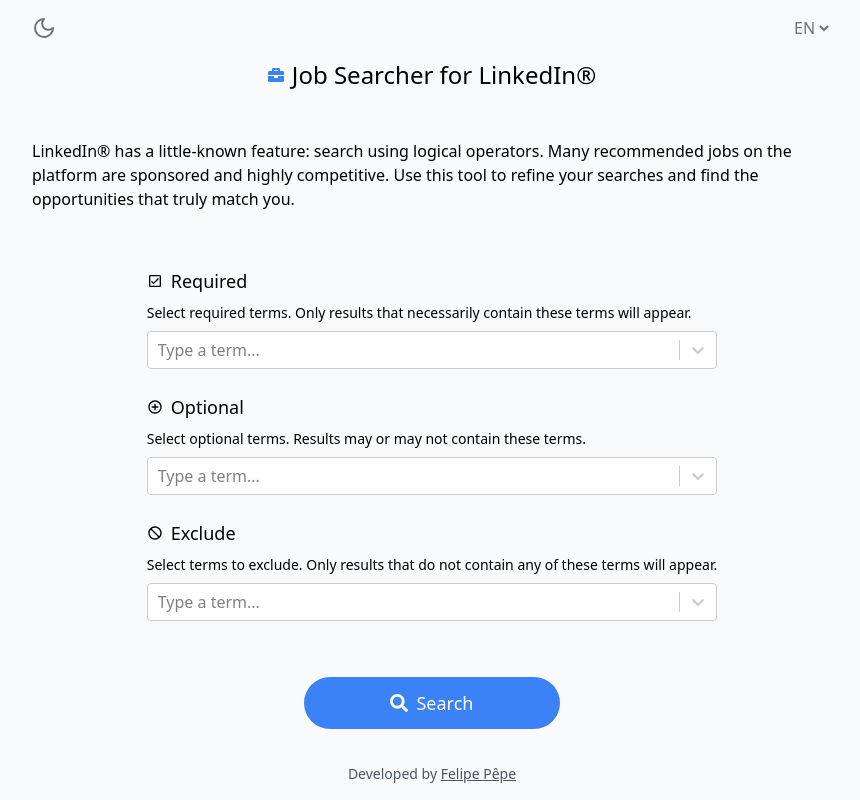
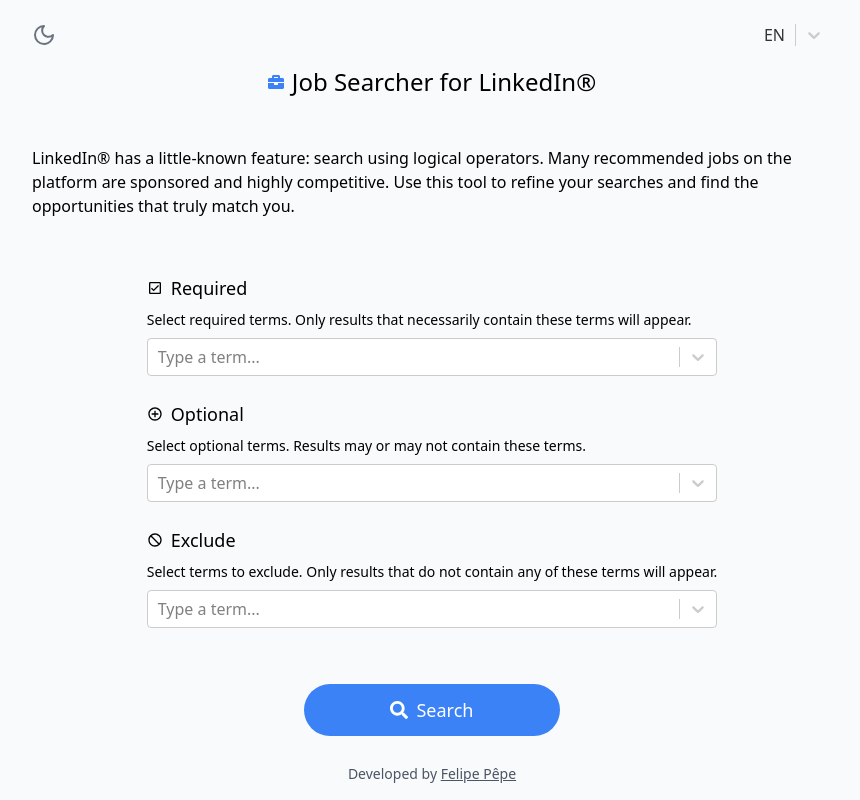
Before and after one commit to lipe-pepe/linkedin-search, a Next.js app: page /en in a window 1280 px wide. Shown: the whole page, without its empty margins (208-1068 px from the left). Built offline with nearby package versions, Linux system fonts and the light colour scheme.

Commit message:
feat: :sparkles: updated locale switcher

```diff
--- a/src/components/localeSwitcher.tsx
+++ b/src/components/localeSwitcher.tsx
@@ -3,28 +3,44 @@
 import { useRouter } from "@/i18n/navigation";
 import { Locale, useLocale } from "next-intl";
 import { routing } from "@/i18n/routing";
-import { ChangeEvent } from "react";
+import Select from "react-select";
+
+interface Option {
+  value: string;
+  label: string;
+}
 
 const LocaleSwitcher = () => {
   const router = useRouter();
   const locale = useLocale();
 
-  const onSelectChange = (event: ChangeEvent<HTMLSelectElement>) => {
-    const newLocale = event.target.value as Locale;
-    router.replace("/", { locale: newLocale });
+  const options: Option[] = routing.locales.map((locale) => ({
+    value: locale,
+    label: locale.toUpperCase(),
+  }));
+
+  const handleChange = (selectedOption: Option | null) => {
+    if (selectedOption) {
+      const newLocale = selectedOption.value as Locale;
+      router.replace("/", { locale: newLocale });
+    }
   };
 
   return (
-    <select
-      className="inline-flex uppercase text-neutral"
-      defaultValue={locale}
-      // disabled={isPending}
-      onChange={onSelectChange}
-    >
-      {routing.locales.map((locale) => (
-        <option key={`${locale}`}>{locale}</option>
-      ))}
-    </select>
+    <Select
+      className="border-none"
+      options={options}
+      defaultValue={options.find((opt) => opt.value === locale)}
+      onChange={handleChange}
+      isSearchable={false}
+      styles={{
+        control: (baseStyles) => ({
+          ...baseStyles,
+          border: "none",
+          backgroundColor: "transparent",
+        }),
+      }}
+    />
   );
 };
 
```
